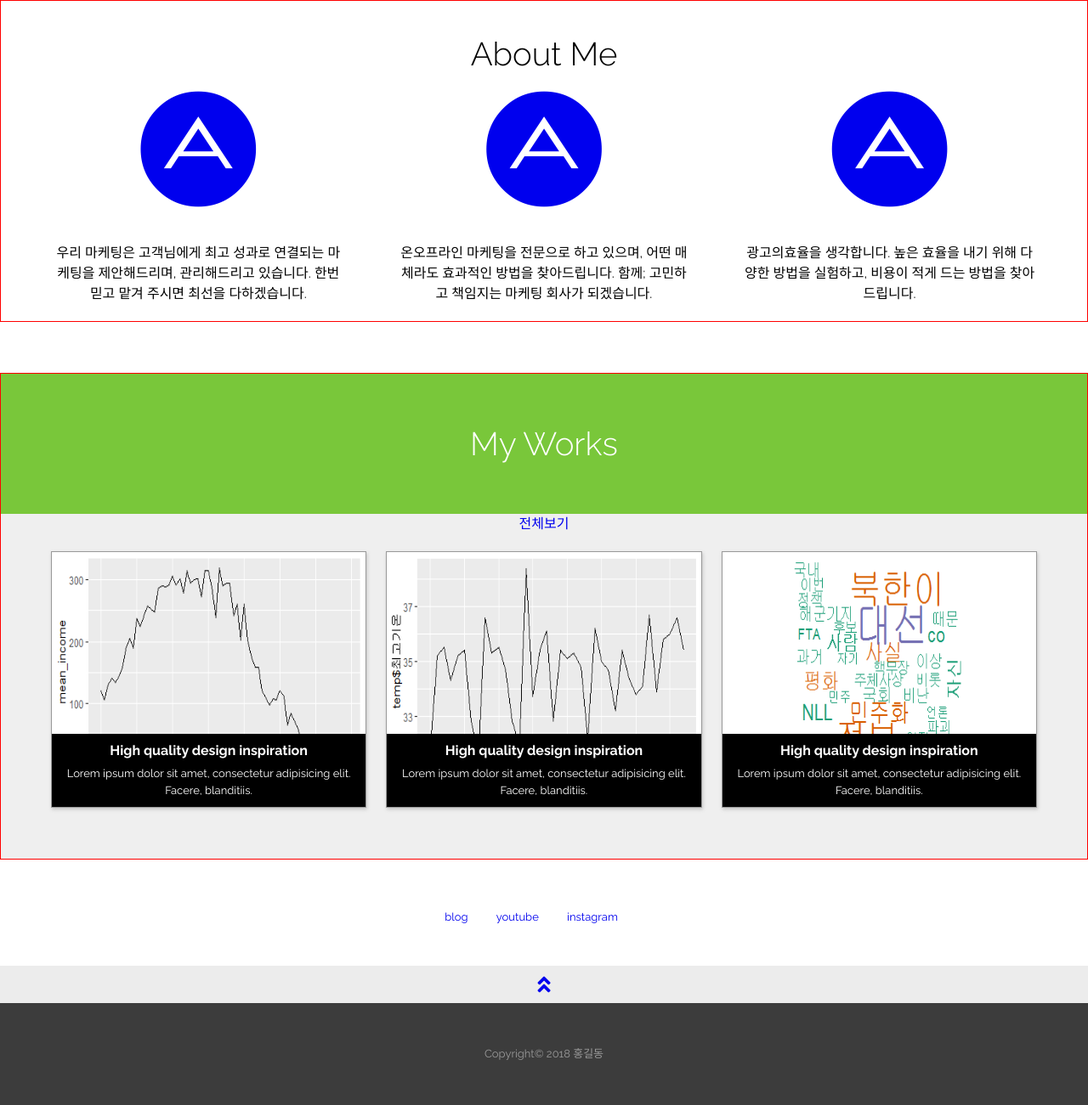
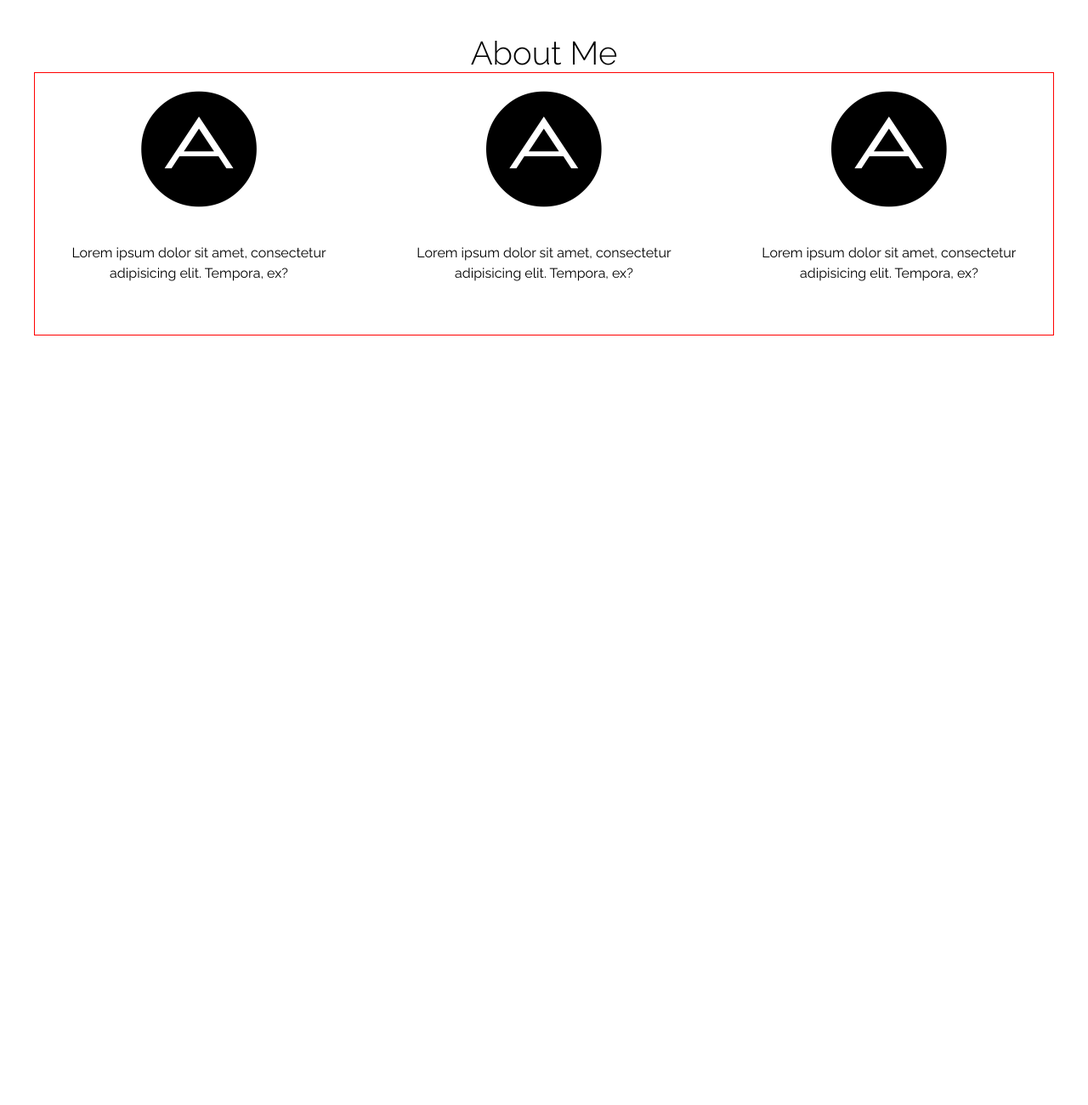
Before and after one commit to csslick/layout_portfolio, a plain HTML site: page index.html in a window 1280 px wide. Shown: the part 800-2101 px from the top of the page at 85% size. After the commit the page ends 1255 px from the top, so only its background shows below. Drawn offline with nearby package versions, Linux system fonts and the light colour scheme.

Commit message:
Add files via upload

```diff
--- a/css/style.css
+++ b/css/style.css
@@ -1,195 +1,167 @@
+/* css */
+/* 구글 웹폰트 */
 @import url('https://fonts.googleapis.com/css?family=Raleway:300,400,700,900');
-
-* {
+*{
+	margin: 0; padding: 0;
 	box-sizing: border-box;
-	transition: all ease-in-out 250ms;
-	margin: 0; padding: 0;
 }
-
-body {
-	margin: 0;
+body{
 	font-family: 'Raleway', '맑은 고딕', sans-serif;
 	text-align: center;
-	font-size: 100%:
+	font-size: 100%;
 }
-
-img {
-	max-width: 100%;
-	height: 300px;
-}
-
-.container {
+.container{
 	width: 100%;
 	max-width: 1200px;
 	margin: 0 auto;
+	border: 1px solid red;
 	padding: 20px;
 	overflow: hidden;
 }
-
 li{ list-style-type: none;}
 a{
 	text-decoration: none;
+	color: inherit;
 }
-.clearfix::after,
-section::after,
-footer::after {
+.clearfix:after,
+section:after,
+footer:after{
 	content: '';
 	display: block;
 	clear: both;
 }
 
-/* Column system
-=================== */
-
-[class^=col-] {
-/*	width: 100%;*/
+/* Typography */
+h1{
+	font-weight: 300;
+	font-size: 2.4rem; /* em(부모 기준), rem무조건 body기준 */
+}
+p{
+	line-height: 1.5em;
+	line-height: 1.5rem;
 }
 
-[class^=col-]:first-child {
-/*	margin-top: 0;*/
-}
-
-/* typography
-=================== */
-
-h1 {
-	font-weight: 300;
-	font-size: 2.4em;
-	margin-top: 0;
-}
-
-p {
-	margin-top: 0;
-	line-height: 1.5em;
+/* 레이아웃 시스템 */
+[class^=col-]{
+	width: 100%;
 }
 
 
-/* Common CSS */
+/* 헤더 */
 #main_header{
-	height: 15vh;
-	position:relative;
+	border: 1px solid green;
+	height: 140px;
+	position: relative;
 }
 #main_gnb{ margin-top: 30px;}
-#main_gnb li{
-	display: inline-block;
-}
+#main_gnb li { display: inline-block;}
 #main_gnb li > a{
 	padding: 0 30px;
+	opacity: 0.8;
+	transition: 0.2s;
 }
+#main_gnb li > a:hover,
+#main_gnb li > a:active{ opacity: 1;}
+
+/* 섹션 여백 설정 */
 #visual, #about, #works{
 	margin-bottom: 60px;
-	border: 1px solid red;
 }
+
+/* 메인 비주얼 영역 */
 #visual{
 	position: relative;
 	max-width: 1920px;
 	margin: 0 auto;
-	height: 85vh;
-	background: #ccc;
-	background-image: url("../images/visual1.jpg");
+	height: calc(100vh - 140px);
+	background: #000;
+	background-image: url(../images/visual1.jpg);
 	background-size: cover;
+	color: #fff;
 	background-attachment: fixed;
-	color: #fff;
 }
 #visual > .visual_txt{
 	position: absolute;
-/*	border: 1px solid red;*/
+	background: rgba(0,0,0,0.2);
 	text-align: center;
-	left: -100%; top: 50%;
+	font-weight: 700;
+	padding: 60px 30px;
+	left: 50%; top: 50%;
 	transform: translate(-50%, -50%);
-	font-weight: bold;
-	background: rgba(0,0,0,0.2);
-	padding: 60px 30px;
-
+}
+#visual .cta{
+	position: absolute;
+	display: inline-block;
+	bottom: 100px;
+	left: 50%;
+	transform: translate(-50%, 0);
+	background: #333;
+	padding: 10px 20px;
+}
+#visual .cta:hover,
+#visual .cta:active{
+	background: rgba(51,51,51, 0.8);
 }
 
-#about{ padding-top: 40px;}
+/* 자기소개란 */
+#about{
+	padding-top: 40px;
+}
 #about .col-3 > p{ margin-top: 40px;}
+#about .fab{ font-size: 140px;}
+#about .col-3{ margin-bottom: 40px;}
 
-#works{
-	background: #efefef;
-}
-#works h1{
-	background: #79c73a;
-	padding: 60px 0;
-	color: #fff;
-}
-#works .work_list > li{
-	border: 1px solid #999;
-	margin-bottom: 40px;
-	box-shadow: 1px 2px 4px rgba(100,100,100, 0.3);
-}
-#works .work_list img{
-	width: 100%;
-	display: block;
-}
-#works a{
-	display: block;
-	position: relative;
-}
-#works .textbox{
-	position: absolute;
-	background: #000;
-	bottom: 0;
-	left: 0;
-	width: 100%;
-	color: #fff;
-	padding: 10px;
-}
-#works .textbox p{
-	font-size: small;
-	margin-top: 8px;
+
+/* 모바일 */
+@media (max-width: 767px){
+	#main_header{
+		border: 1px solid green;
+		height: 140px;
+		position: relative;
+	}
+	#main_gnb{
+		margin-top: 30px;
+	}
+	#main_gnb li { display: inline-block;}
+	#main_gnb li > a{
+		padding: 0 10px;
+		opacity: 0.8;
+		transition: 0.2s;
+	}
+
+	#visual > .visual_txt{
+		position: relative;
+		text-align: center;
+		font-size: 12px;
+		padding: 40px 20px;
+
+	}
+	#visual .cta{
+		position: absolute;
+		display: inline-block;
+		bottom: 20px;
+		left: 50%;
+		transform: translate(-50%, 0);
+		background: #333;
+		padding: 10px 20px;
+	}
 }
 
-
-
-
-#main_footer{
-	font-size: small;
-	color: #999;
-}
-#main_footer > .sns{
-	margin-bottom: 50px;
-}
-#main_footer > .sns > a{
-	display: inline-block;
-	margin-right: 30px;
-}
-#to_top{
-	background: #ececec;
-/*	border: 1px solid red;*/
-	padding: 10px 0;
-}
-#to_top > a{
-	display: block;
-
-}
-
-#to_top .fa-angle-double-up{
-	font-size: 24px;
-}
-#main_footer > .copy{
-	background: #3c3c3c;
-	padding: 50px 0;
-}
-
-
-
-
+/* 중간크기 이상(컬럼이 형성) */
 @media (min-width: 768px){
-	.col-1 {
+	/* 레이아웃 시스템 */
+	.col-1{
 		width: 100%;
-		float: left;
 	}
-	.col-2 {
+	.col-2{
 		width: 50%;
 		float: left;
 	}
-	.col-3 {
+	.col-3{
 		width: 33.33%;
 		float: left;
 	}
-	.col-4 {
+	.col-4{
 		width: 25%;
 		float: left;
 	}
@@ -197,58 +169,12 @@ p {
 	#about .col-3:first-child{
 		padding-right: 40px;
 	}
+	#about .col-3:last-child{
+		padding-left: 40px;
+	}
 	#about .col-3:nth-child(2){
 		padding-left: 20px;
 		padding-right: 20px;
 	}
 
-	#about .col-3:last-child{
-		padding-left: 40px;
-	}
-	#works .col-3{
-		width: 32%;
-		margin-right: 2%;
-		margin-bottom: 2%;
-	}
-	#works .col-3:nth-child(3n){
-		margin-right: 0;
-	}
-
 }
-
-
-
-/* */
-#about .fab{
-	font-size: 140px;
-}
-
-
-
-
-
-
-
-
-
-
-
-
-/* 효과 */
-#visual .visual_txt{
-	animation-name: visual_txt;
-	animation-duration: 1s;
-	animation-delay: 0s;
-	animation-fill-mode: forwards;
-	animation-play-state: paused;
-}
-@keyframes visual_txt{
-	from{
-		left: -100%;
-		transform:  rotate(-180deg);
-	}
-	to{
-		left: 50%;
-		transform:  rotate(0deg) translate(-50%, -50%);
-	}
-}
--- a/index.html
+++ b/index.html
@@ -2,7 +2,8 @@
 <html lang="en">
 <head>
 	<meta charset="UTF-8">
-	<title>Portfolio Responsive Layout</title>
+	<meta name="viewport" content="width=device-width, user-scalable=no">
+	<title>Responsive Portfolio Layout</title>
 	<link rel="stylesheet" href="https://use.fontawesome.com/releases/v5.2.0/css/all.css" integrity="sha384-hWVjflwFxL6sNzntih27bfxkr27PmbbK/iSvJ+a4+0owXq79v+lsFkW54bOGbiDQ" crossorigin="anonymous">
 	<link rel="stylesheet" href="css/style.css">
 	<script src="https://ajax.googleapis.com/ajax/libs/jquery/3.3.1/jquery.min.js"></script>
@@ -16,7 +17,7 @@
 					<li><a href="#">home</a></li>
 					<li><a href="#">about</a></li>
 					<li><a href="#">works</a></li>
-					<li><a href="#">contact</a></li>
+					<li><a href="#">contant</a></li>
 				</ul>
 			</nav>
 		</div>
@@ -27,6 +28,7 @@
 			<h1>디지털 커뮤니케이션을 위한 UX/UI</h1>
 			<h2>데이터 시각화의 최전선에 서겠습니다.</h2>
 		</div>
+		<a href="#" class="cta">작품보러가기 </a>
 	</section>
 
 	<section id="about">
@@ -34,75 +36,57 @@
 		<article class="container">
 			<div class="col-3">
 				<a href="#"><i class="fab fa-adn"></i></a>
-				<p>우리 마케팅은 고객님에게 최고 성과로 연결되는 마케팅을 제안해드리며, 관리해드리고 있습니다. 한번 믿고 맡겨 주시면 최선을 다하겠습니다.</p>
+				<p>Lorem ipsum dolor sit amet, consectetur adipisicing elit. Tempora, ex?</p>
 			</div>
 			<div class="col-3">
 				<a href="#"><i class="fab fa-adn"></i></a>
-				<p>온오프라인 마케팅을 전문으로 하고 있으며, 어떤 매체라도 효과적인 방법을 찾아드립니다. 함께; 고민하고 책임지는 마케팅 회사가 되겠습니다.</p>
+				<p>Lorem ipsum dolor sit amet, consectetur adipisicing elit. Tempora, ex?</p>
 			</div>
 			<div class="col-3">
 				<a href="#"><i class="fab fa-adn"></i></a>
-				<p>광고의효율을 생각합니다. 높은 효율을 내기 위해 다양한 방법을 실험하고, 비용이 적게 드는 방법을 찾아 드립니다.</p>
+				<p>Lorem ipsum dolor sit amet, consectetur adipisicing elit. Tempora, ex?</p>
 			</div>
 		</article>
 	</section>
 
-	<section id="works">
-		<h1>My Works</h1>
-		<p><a href="#" class="btn_all">전체보기</a></p>
-		<ul class="work_list container">
-			<li class="col-3">
-				<a href="#">
-					<img src="images/09%EB%82%98%EC%9D%B4%EB%B3%84%20%EC%86%8C%EB%93%9D.png" alt="work1">
-					<div class="textbox">
-						<h4>High quality design inspiration</h4>
-						<p>Lorem ipsum dolor sit amet, consectetur adipisicing elit. Facere, blanditiis.</p>
-					</div>
-				</a></li>
-			<li class="col-3">
-				<a href="#">
-					<img src="images/Rplot.png" alt="work1">
-					<div class="textbox">
-						<h4>High quality design inspiration</h4>
-						<p>Lorem ipsum dolor sit amet, consectetur adipisicing elit. Facere, blanditiis.</p>
-					</div>
-				</a></li>
-			<li class="col-3">
-				<a href="#">
-					<img src="images/%EA%B5%AD%EC%A0%95%EC%9B%90%EC%9B%8C%EB%93%9C%ED%81%B4%EB%9D%BC%EC%9A%B0%EB%93%9C.png" alt="work1">
-					<div class="textbox">
-						<h4>High quality design inspiration</h4>
-						<p>Lorem ipsum dolor sit amet, consectetur adipisicing elit. Facere, blanditiis.</p>
-					</div>
-				</a></li>
-		</ul>
-	</section>
 
-	<footer id="main_footer">
-		<nav class="sns">
-			<a href="#">blog</a>
-			<a href="#">youtube</a>
-			<a href="#">instagram</a>
-		</nav>
 
-		<div id="to_top">
-			<a href="#">
-				<i class="fas fa-angle-double-up"></i></a></div>
 
-		<div class="copy">
-			<p>Copyright&copy; 2018 홍길동</p>
-		</div>
-	</footer>
+
+
+
+
+
+
+
+
+
+
+
+
+
+
+
 
 
 	<script>
-		$(function(){
-			$('#visual').on('mouseover', function(){
-				console.log('hover');
-				$('.visual_txt')
-					.css('animation-play-state', 'running');
-			});
-		});
+//		$(function(){
+//			function full_screen(){
+//				var header_heigh = parseInt($('#main_header')
+//						.css('height'));
+//				var visual = parseInt($('#visual').height());
+//				console.log(header_heigh, visual);
+//
+//				var full_height = visual - header_heigh;
+//				console.log('full_heigth', full_height);
+//				$('#visual').css('height', full_height + 'px');
+//			}
+//			full_screen();
+//			$(window).resize(function(){
+//				full_screen();
+//			});
+//
+//		});
 
 	</script>
 </body>
```
